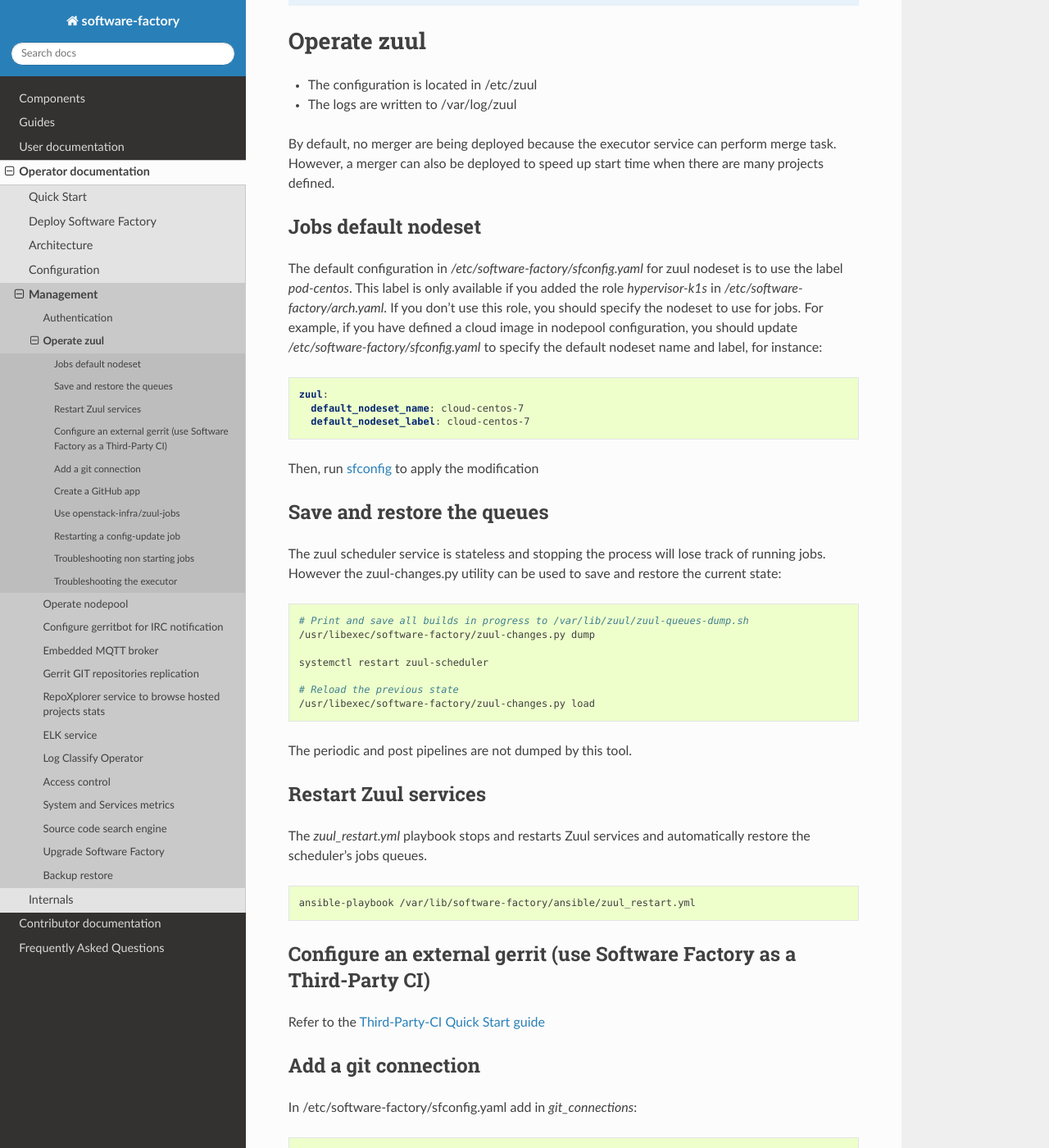
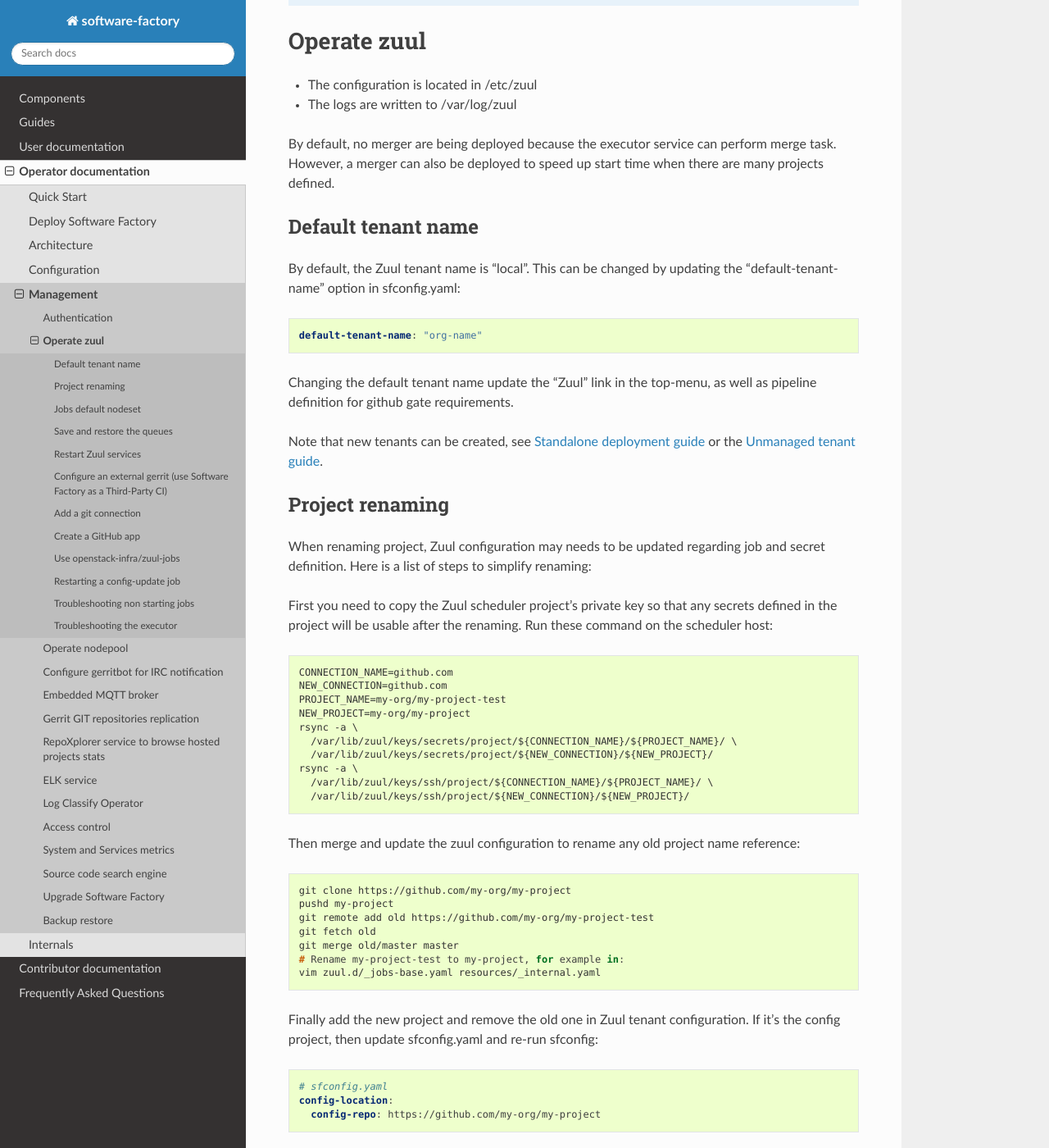
Before and after one commit to softwarefactory-project/sf-docs, a Sphinx documentation site: the page built from docs/operator/zuul_operator.rst, in a window 1280 px wide and 1400 px high, scrolled down 193 px. Shown: the whole window at 82% size. Built offline with Sphinx 7.4.7 and the Read the Docs theme 2.0.0, drawn with Linux system fonts in a browser that asks for light colours.

Commit message:
zuul: add tenant name and project rename documentation
Change-Id: Ic5495e141d875a56e04da7f4d0fef7d91d8c1902

```diff
--- a/docs/operator/zuul_operator.rst
+++ b/docs/operator/zuul_operator.rst
@@ -15,6 +15,71 @@
 By default, no merger are being deployed because the executor service
 can perform merge task. However, a merger can also be deployed to speed
 up start time when there are many projects defined.
+
+
+Default tenant name
+-------------------
+
+By default, the Zuul tenant name is "local". This can be changed by updating
+the "default-tenant-name" option in sfconfig.yaml:
+
+.. code-block:: yaml
+
+   default-tenant-name: "org-name"
+
+Changing the default tenant name update the "Zuul" link in the top-menu,
+as well as pipeline definition for github gate requirements.
+
+Note that new tenants can be created, see
+:ref:`Standalone deployment guide <tenant_deployment>` or the
+:ref:`Unmanaged tenant guide <unmanaged_tenant>`.
+
+
+Project renaming
+----------------
+
+When renaming project, Zuul configuration may needs to be updated regarding
+job and secret definition. Here is a list of steps to simplify renaming:
+
+First you need to copy the Zuul scheduler project's private key so that any secrets
+defined in the project will be usable after the renaming. Run these command
+on the scheduler host:
+
+.. code-block:: console
+
+   CONNECTION_NAME=github.com
+   NEW_CONNECTION=github.com
+   PROJECT_NAME=my-org/my-project-test
+   NEW_PROJECT=my-org/my-project
+   rsync -a \
+     /var/lib/zuul/keys/secrets/project/${CONNECTION_NAME}/${PROJECT_NAME}/ \
+     /var/lib/zuul/keys/secrets/project/${NEW_CONNECTION}/${NEW_PROJECT}/
+   rsync -a \
+     /var/lib/zuul/keys/ssh/project/${CONNECTION_NAME}/${PROJECT_NAME}/ \
+     /var/lib/zuul/keys/ssh/project/${NEW_CONNECTION}/${NEW_PROJECT}/
+
+Then merge and update the zuul configuration to rename any old project name
+reference:
+
+.. code-block:: console
+
+   git clone https://github.com/my-org/my-project
+   pushd my-project
+   git remote add old https://github.com/my-org/my-project-test
+   git fetch old
+   git merge old/master master
+   # Rename my-project-test to my-project, for example in:
+   vim zuul.d/_jobs-base.yaml resources/_internal.yaml
+
+Finally add the new project and remove the old one in Zuul tenant configuration.
+If it's the config project, then update sfconfig.yaml and re-run sfconfig:
+
+.. code-block:: yaml
+
+   # sfconfig.yaml
+   config-location:
+     config-repo: https://github.com/my-org/my-project
+
 
 Jobs default nodeset
 --------------------
```
